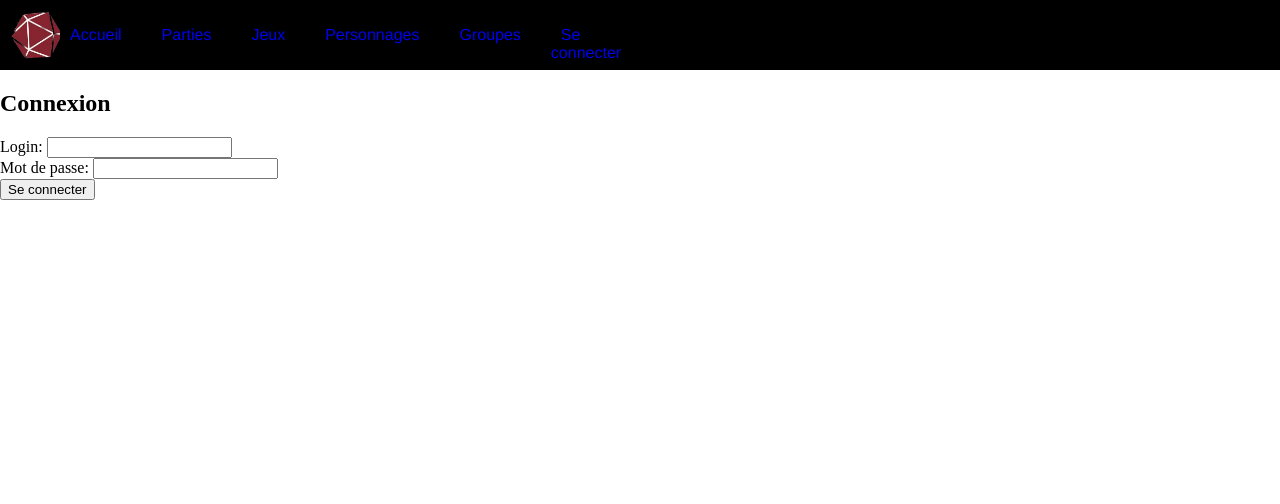
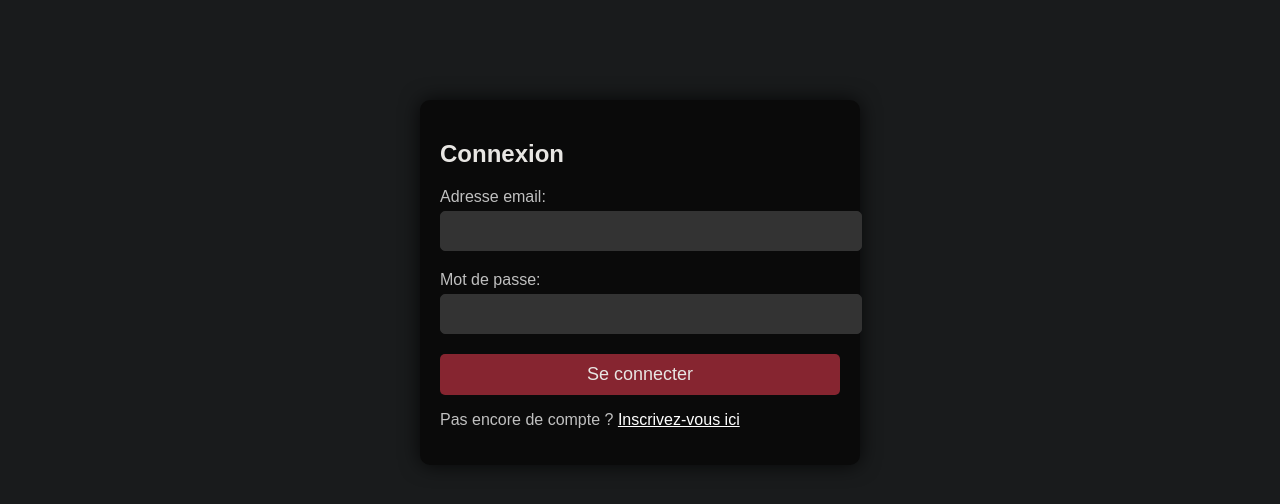
Before and after one commit to Corentin-CESI/SiteRPG, a PHP site: page /connexion.php in a window 1280 px wide. Shown: the top 504 px of the page. Run offline with PHP 8.4, Linux system fonts and the light colour scheme.

Commit message:
Modif du html de connexion.php

```diff
--- a/connexion.php
+++ b/connexion.php
@@ -64,30 +64,28 @@ if ($_SERVER["REQUEST_METHOD"] == "POST") {
 <head>
     <meta charset="UTF-8">
     <meta name="viewport" content="width=device-width, initial-scale=1.0">
-    <title>Connexion</title>
-    <link href="css/styles.css" rel="stylesheet"/>
-    <link href="css/styles_menu.css" rel="stylesheet"/>
+    <title>Page de Connexion</title>
+    <link href="css/border_debug.css" rel="stylesheet"/>
+    <link href="css/styles_connexion.css" rel="stylesheet"/>
 </head>
-
-<header>
-    <?php require "header.php" ?>
-</header>
-
 <body>
+    <div class="login-container">
         <h2>Connexion</h2>
         <?php if(isset($error)) { ?>
             <p><?php echo $error; ?></p>
         <?php } ?>
-    <form method="post">
-        <div>
-            <label for="login">Login:</label>
-            <input type="text" id="login" name="login" required>
+        <form action="#" method="POST">
+            <div class="form-group">
+                <label for="username">Adresse email:</label>
+                <input type="text" id="username" name="username" required>
             </div>
-        <div>
+            <div class="form-group">
                 <label for="password">Mot de passe:</label>
-            <input type="text" id="password" name="password" required>
+                <input type="password" id="password" name="password" required>
             </div>
             <button type="submit">Se connecter</button>
         </form>
+        <p>Pas encore de compte ? <a href="inscription.html">Inscrivez-vous ici</a></p>
+    </div>
 </body>
 </html>
--- a/index.php
+++ b/index.php
@@ -1,3 +1,4 @@
+<?php session_start(); ?>
 <!DOCTYPE html>
 <html>
 <head>
--- a/inscription.html
+++ b/inscription.html
@@ -29,7 +29,7 @@
             </div>
             <button type="submit">Créer le compte</button>
         </form>
-        <p>Déjà un compte ? <a href="connexion.html">Connectez-vous ici</a></p>
+        <p>Déjà un compte ? <a href="connexion.php">Connectez-vous ici</a></p>
     </div>
 </body>
 </html>
--- a/jeux.php
+++ b/jeux.php
@@ -1,5 +1,6 @@
 <?php
     require_once("db.php");
+    session_start();
 ?>
 
 <!DOCTYPE html>
```
Lines whose indentation alone changed are shown as unchanged.
